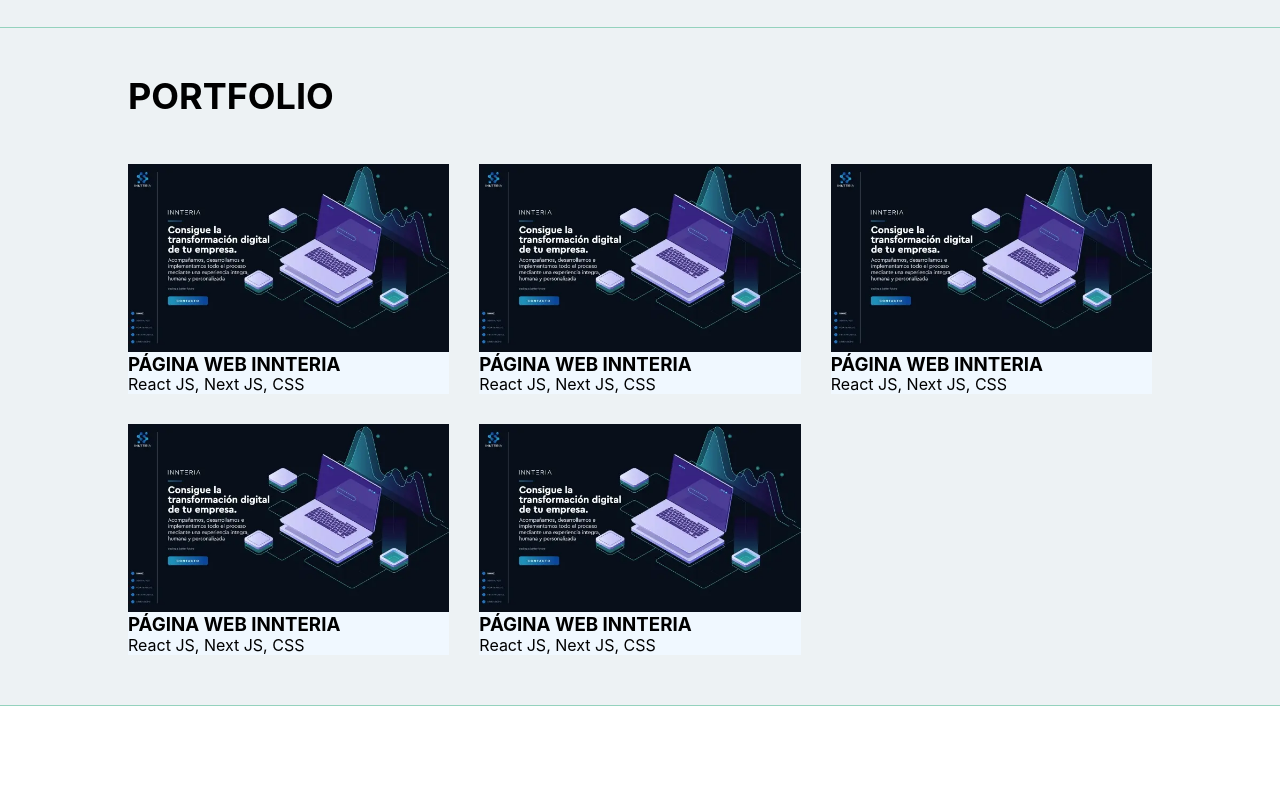
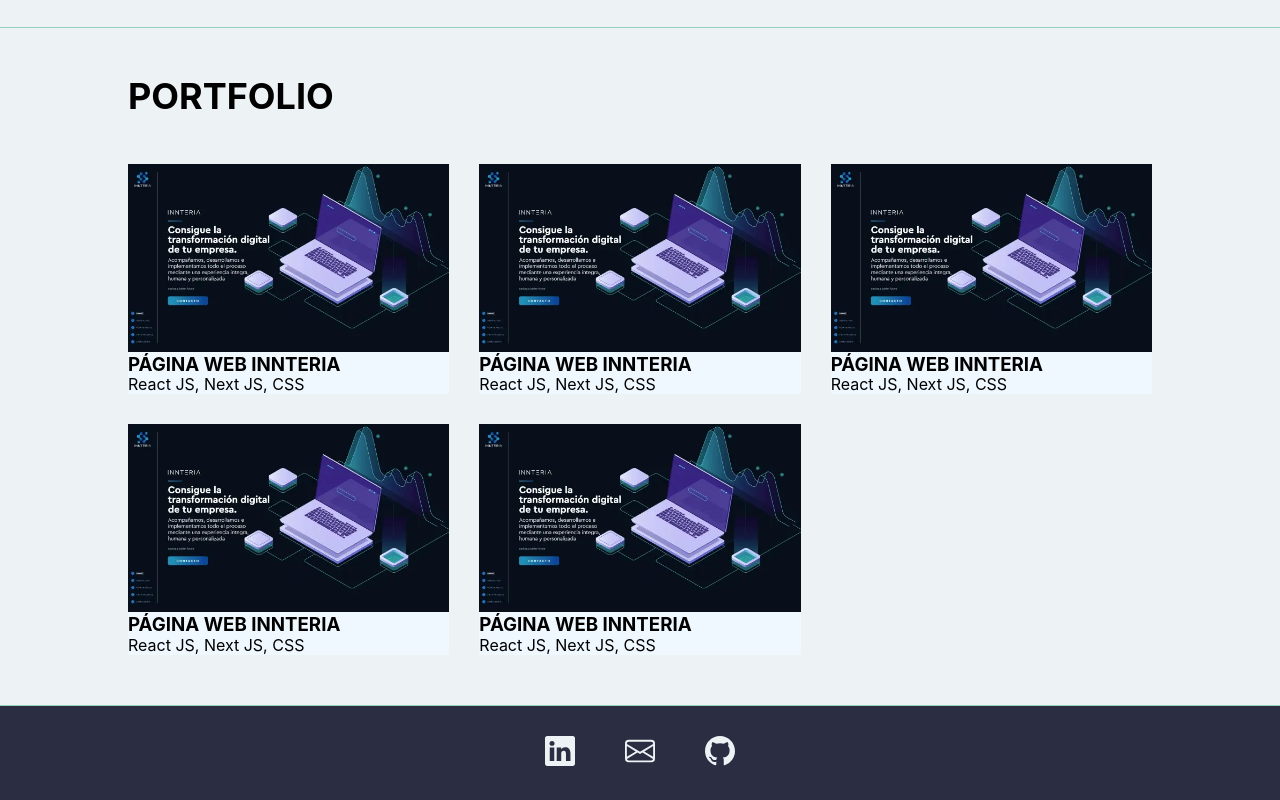
Before and after one commit to eldalco/portfolio, a Next.js app: page / in a window 1280 px wide. Shown: the part 1278-2078 px from the top of the page. Before the commit the page ends 1984 px from the top, so only its background shows below. Built offline with nearby package versions, Linux system fonts and the light colour scheme.

Commit message:
import component contact in index

```diff
--- a/pages/index.js
+++ b/pages/index.js
@@ -2,6 +2,7 @@ import styles from '../styles/Home.module.css'
 import SectionHero from '../components/SectionHero'
 import SectionSkills from '../components/SectionSkills'
 import SectionPortfolio from '../components/SectionPortfolio'
+import SectionContact from '../components/SectionContact'
 import Nav from '../components/Nav'
 
 export default function Home() {
@@ -11,6 +12,7 @@ export default function Home() {
       <SectionHero />
       <SectionSkills />
       <SectionPortfolio />
+      <SectionContact />
     </div>
   )
 }
```
